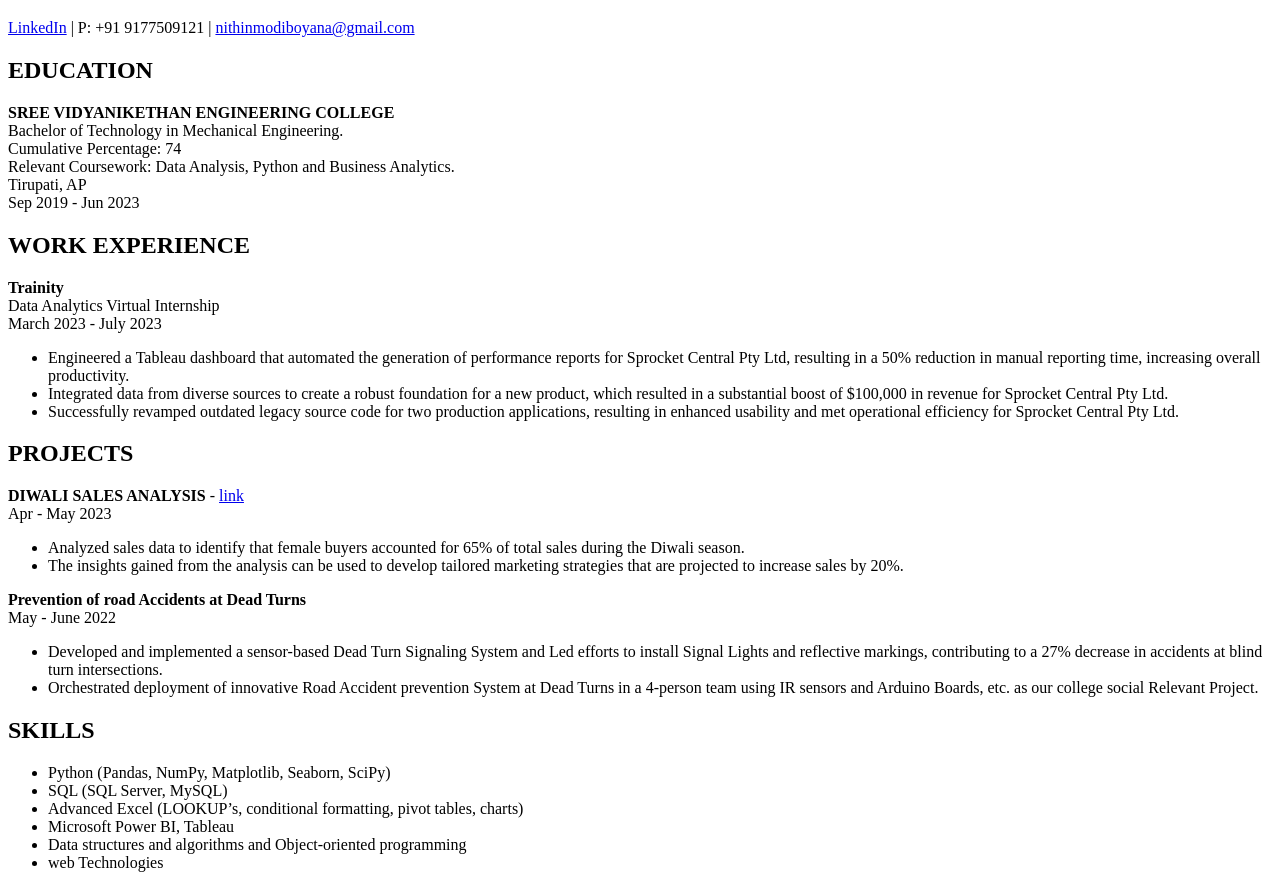
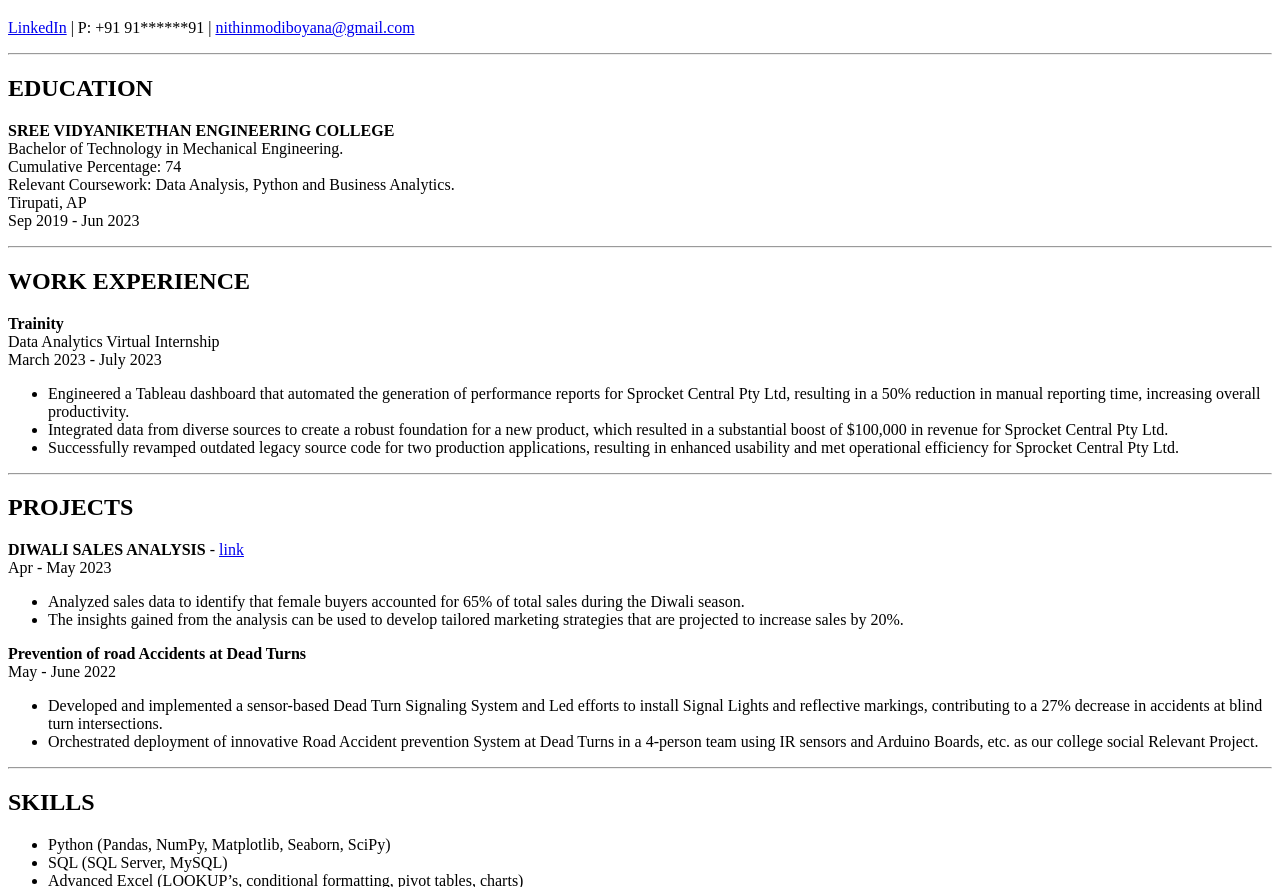
Before and after one commit to iamNithiiN/html-portfolio, a plain HTML site: page index.html in a window 1280 px wide. Shown: the part 61-948 px from the top of the page. Drawn offline with Linux system fonts and the light colour scheme.

Commit message:
Update index.html

```diff
--- a/index.html
+++ b/index.html
@@ -10,11 +10,11 @@
     <h1>Nithin Modiboyana</h1>
     <p>
       <a href="https://www.linkedin.com/in/nithin-modiboyana-85544224a/">LinkedIn</a> |
-      P: +91 9177509121 |
+      P: +91 91******91 |
       <a href="mailto:nithinmodiboyana@gmail.com">nithinmodiboyana@gmail.com</a>
     </p>
   </header>
-
+<hr />
   <section id="education">
     <h2>EDUCATION</h2>
     <p>
@@ -26,7 +26,7 @@
       Sep 2019 - Jun 2023
     </p>
   </section>
-
+<hr />
   <section id="work-experience">
     <h2>WORK EXPERIENCE</h2>
     <p>
@@ -43,7 +43,7 @@
       </ul>
     </p>
   </section>
-
+<hr />
   <section id="projects">
     <h2>PROJECTS</h2>
     <p>
@@ -64,7 +64,7 @@
       </ul>
     </p>
   </section>
-
+<hr />
   <section id="skills">
     <h2>SKILLS</h2>
     <p>
@@ -78,7 +78,7 @@
       </ul>
     </p>
   </section>
-
+<hr />
   <section id="Most proud of">
     <h2>Most Proud of</h2>
     <p>
@@ -100,5 +100,4 @@
     </p>
   </section>
 </body>
-
 </html>
```
